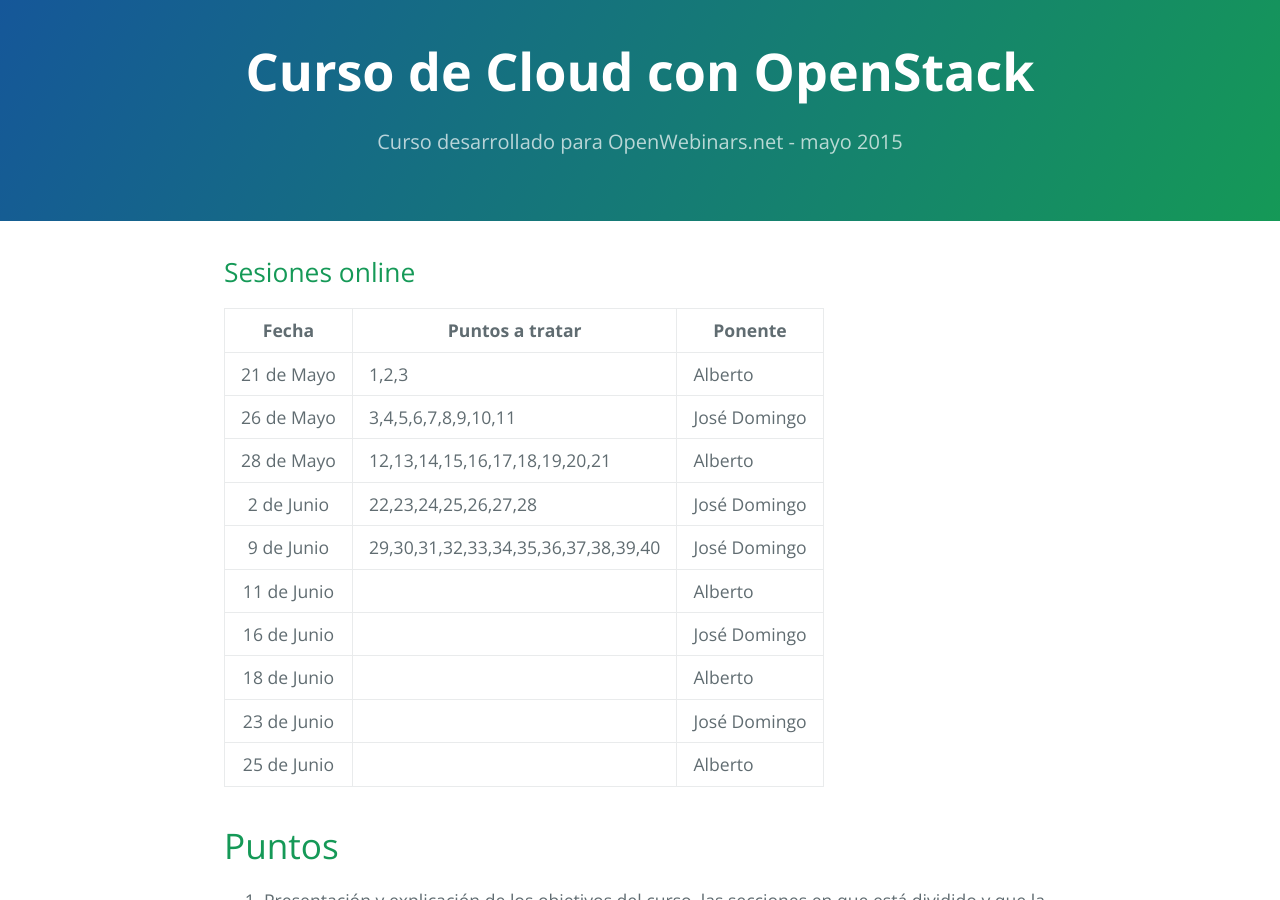
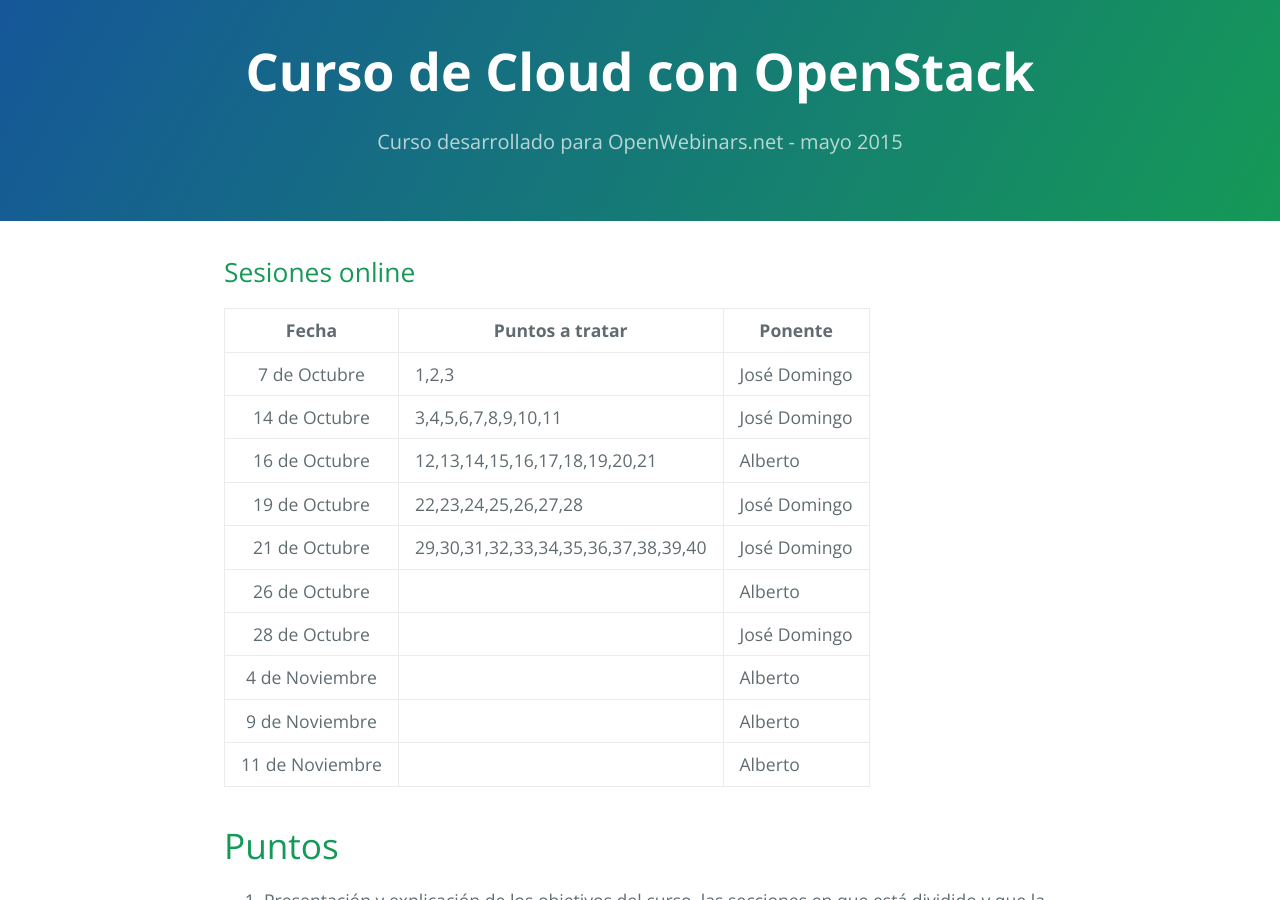
Before and after one commit to iesgn/ow1, a Jekyll site: the page built from curso/sesion.md, in a window 1280 px wide and 900 px high. Built offline with Jekyll 4.4.1, drawn with Linux system fonts in a browser that asks for light colours.

Commit message:
Sesión actualizada

```diff
--- a/curso/sesion.md
+++ b/curso/sesion.md
@@ -5,16 +5,16 @@ tittle: Sesiones online
 
 |Fecha|Puntos a tratar|Ponente|
 |:---:|----------|--------|
-|21 de Mayo| 1,2,3 |Alberto |
-|26 de Mayo| 3,4,5,6,7,8,9,10,11 |José Domingo  |
-|28 de Mayo| 12,13,14,15,16,17,18,19,20,21 | Alberto |
-|2 de Junio| 22,23,24,25,26,27,28 | José Domingo |
-|9 de Junio| 29,30,31,32,33,34,35,36,37,38,39,40 | José Domingo |
-|11 de Junio|  | Alberto |
-|16 de Junio| | José Domingo |
-|18 de Junio|  | Alberto |
-|23 de Junio|  | José Domingo |
-|25 de Junio|  | Alberto |
+|7 de Octubre| 1,2,3 |José Domingo |
+|14 de Octubre| 3,4,5,6,7,8,9,10,11 |José Domingo  |
+|16 de Octubre| 12,13,14,15,16,17,18,19,20,21 | Alberto |
+|19 de Octubre| 22,23,24,25,26,27,28 | José Domingo |
+|21 de Octubre | 29,30,31,32,33,34,35,36,37,38,39,40 | José Domingo |
+|26 de Octubre|  | Alberto |
+|28 de Octubre| | José Domingo |
+|4 de Noviembre|  | Alberto |
+|9 de Noviembre|  | Alberto |
+|11 de Noviembre|  | Alberto |
 
 # Puntos
 
```
